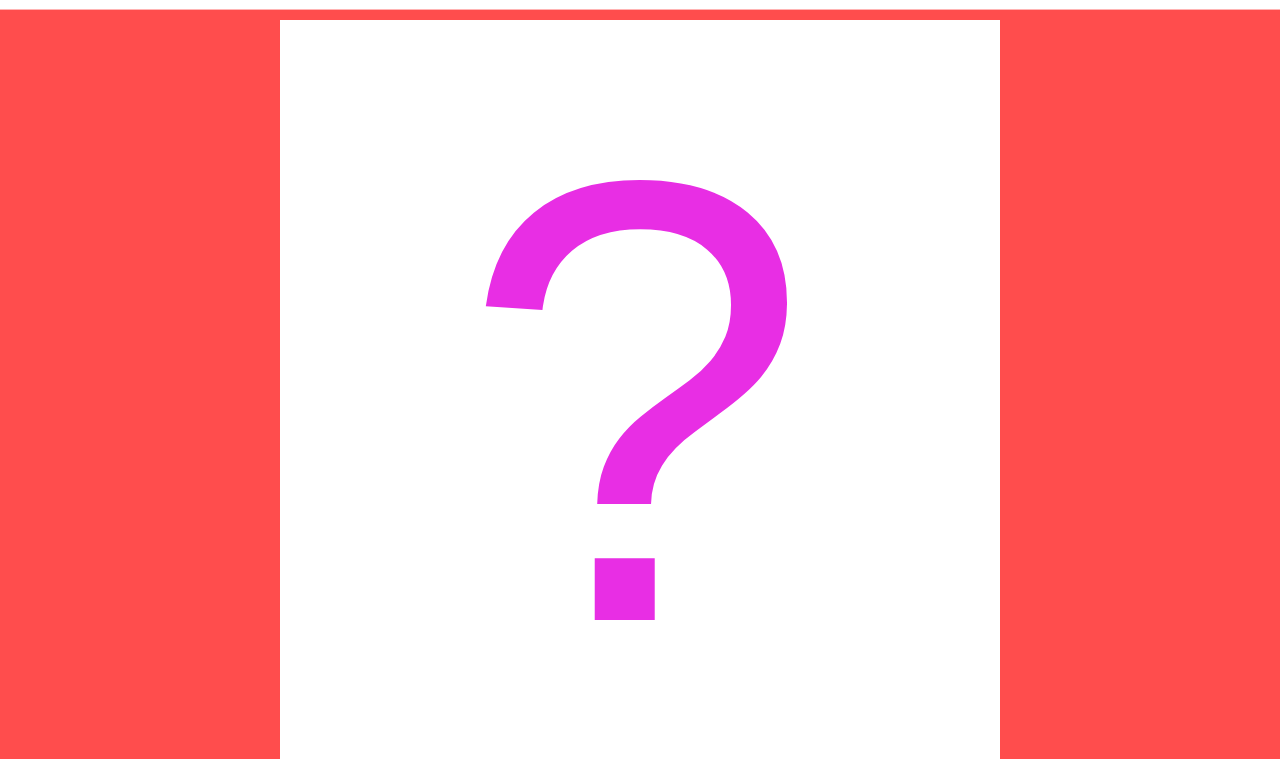
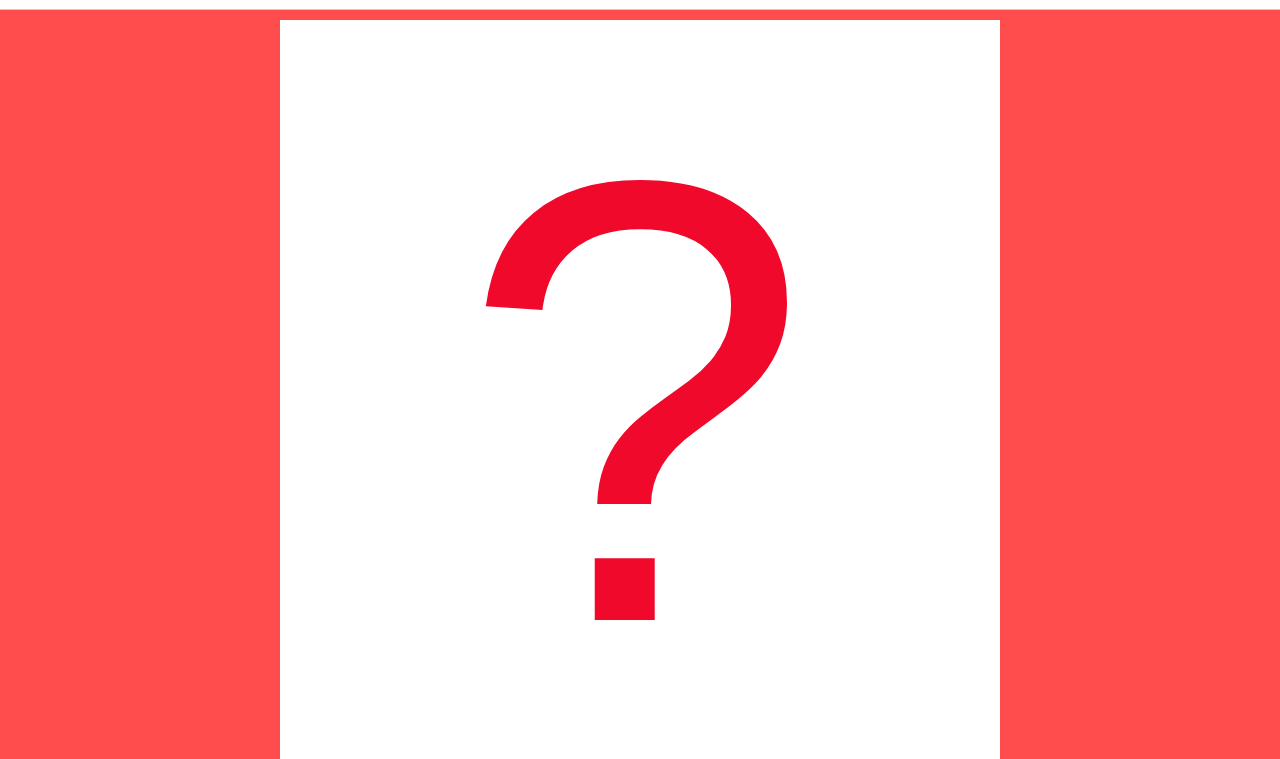
Before and after one commit to NumSeii/projetootavio, a plain HTML site: page proxc.html in a window 1280 px wide. Shown: the part 41-800 px from the top of the page. Drawn offline with Linux system fonts and the light colour scheme.

Commit message:
?vermosa

```diff
--- a/proxc.html
+++ b/proxc.html
@@ -115,7 +115,7 @@
 		</div>
         <div id="area-principal">
             <div id="postagem">
-                <span id="ppd" style="font-size: 630px; color: #e82ee4;"
+                <span id="ppd" style="font-size: 630px; color: #f1092c;"
                     class="blink"
                 >?</span>
             </div>
```
